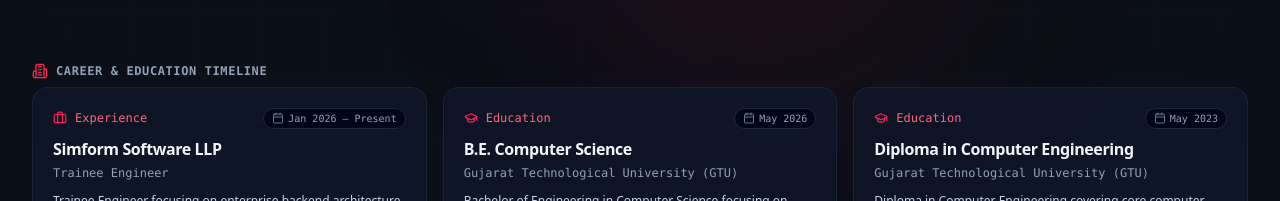
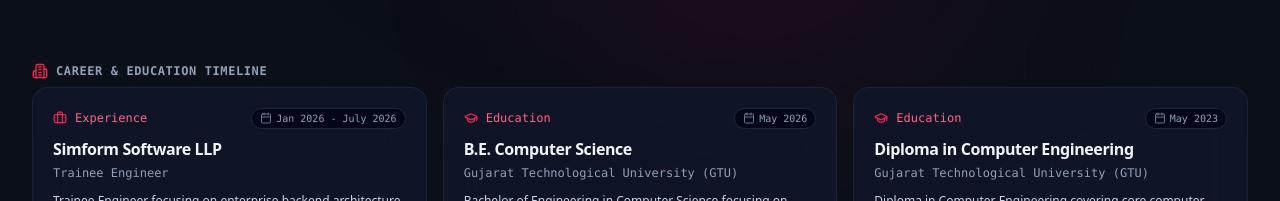
Before and after one commit to httpMeet/PortfolioWebsite, a Next.js app: page / in a window 1280 px wide. Shown: the part 3894-4095 px from the top of the page. Built offline with nearby package versions, Linux system fonts and the light colour scheme.

Commit message:
fix: update employment periods in AboutSection and experience data

```diff
--- a/src/components/sections/about-section.tsx
+++ b/src/components/sections/about-section.tsx
@@ -77,7 +77,7 @@
     {
       title: "Simform Software LLP",
       role: "Trainee Engineer",
-      period: "Jan 2026 – Present",
+      period: "Jan 2026 - July 2026",
       type: "Experience",
       icon: Briefcase,
       description:
--- a/src/data/experience.ts
+++ b/src/data/experience.ts
@@ -6,7 +6,7 @@
     role: "Laravel Backend Developer & Software Engineer",
     company: "Systems & Backend Development",
     location: "Ahmedabad, India",
-    period: "2024 - Present",
+    period: "2024 - 2026",
     description:
       "Engineered backend web infrastructure specializing in Laravel, relational MySQL database architecture, and REST APIs for complex business domains.",
     responsibilities: [
--- a/src/data/timeline.ts
+++ b/src/data/timeline.ts
@@ -3,7 +3,7 @@
 export const timeline: TimelineItem[] = [
   {
     id: "t1",
-    year: "2024 - Present",
+    year: "2024 - 2026",
     title: "Laravel Backend Developer & Software Engineer",
     organization: "Independent Software Projects & Systems Engineering",
     location: "Ahmedabad, India",
```
